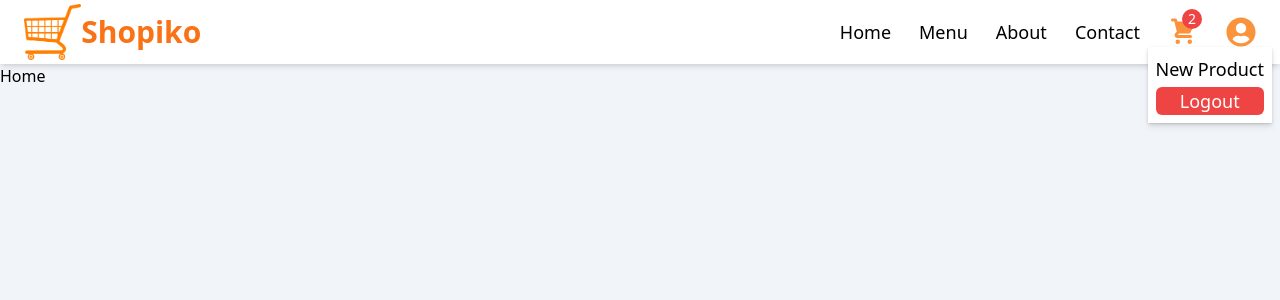
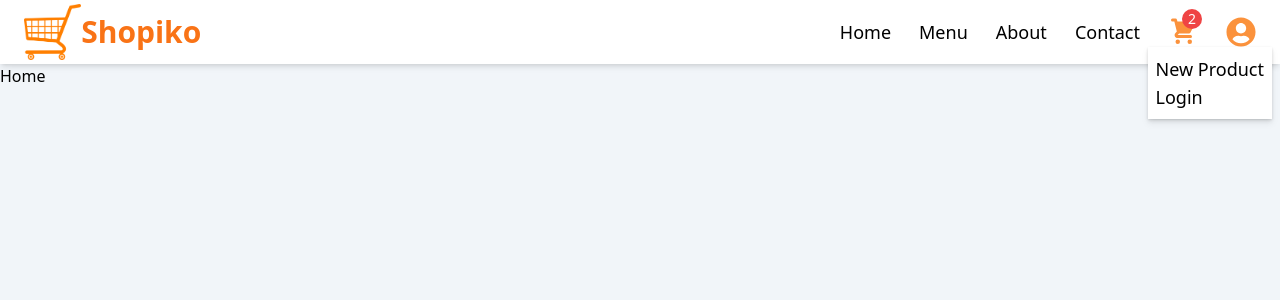
Before and after one commit to krishnadev7/ecom-app, a React (Vite) app in the folder frontend/: page / in a window 1280 px wide. Both pictures are taken after a click on the element 1241 px from the left and 32 px from the top of the page. Shown: the top 300 px of the page. Built offline with nearby package versions, Linux system fonts and the light colour scheme; no server answers.

Commit message:
added logout redux & implemented in header logout button

```diff
--- a/frontend/src/components/Header.jsx
+++ b/frontend/src/components/Header.jsx
@@ -3,17 +3,27 @@ import logo from '../assets/cart.png';
 import { HiShoppingCart } from 'react-icons/hi';
 import { FaUserCircle } from 'react-icons/fa';
 import { useState } from 'react';
-import { useSelector } from 'react-redux';
+import { useDispatch, useSelector } from 'react-redux';
+import { logoutRedux } from '../redux/userSlice';
+import {toast} from 'react-hot-toast';
 
 const Header = () => {
+  const dispatch = useDispatch();
   const [showMenu, setShowMenu] = useState(false);
 
   const {user} = useSelector((state)=>state.user);
+  console.log(user);
 
   const handleChangeMenu = e => {
     e.preventDefault();
     setShowMenu(!showMenu);
   };
+
+  const handleLogout = ()  => {
+      dispatch(logoutRedux())
+      toast.success("Logout successfully..!")
+  }
+
   return (
     <header className='shadow-md fixed w-full h-16 px-4 md:px-6 z-50 bg-white'>
       <div className='flex items-center h-full justify-between'>
@@ -62,9 +72,9 @@ const Header = () => {
                     New Product
                   </p>
                 </Link>
-                {user ? (
-                  <Link to='logout'>
-                    <p className='whitespace-nowrap cursor-pointer bg-red-500 hover:bg-red-400 text-white rounded-md text-center mt-1'>Logout</p>
+                {user._id != '' ? (
+                  <Link to='login'>
+                    <p className='whitespace-nowrap cursor-pointer bg-red-500 hover:bg-red-400 text-white rounded-md text-center mt-1' onClick={handleLogout}>Logout</p>
                   </Link>
                 ) : (
                   <Link to='login'>
--- a/frontend/src/redux/userSlice.js
+++ b/frontend/src/redux/userSlice.js
@@ -2,11 +2,11 @@ import { createSlice } from '@reduxjs/toolkit';
 
 const initialState = {
   user: {
-    email: "",
-    firstName: "",
-    lastName: "",
-    profileImage: "",
-    _id: ""
+    email: '',
+    firstName: '',
+    lastName: '',
+    profileImage: '',
+    _id: '',
   },
 };
 
@@ -15,15 +15,22 @@ export const userSlice = createSlice({
   initialState,
   reducers: {
     loginRedux: (state, action) => {
-    //   console.log(action);
+      //   console.log(action);
       state.user._id = action.payload.data._id,
-      state.user.email = action.payload.data.email,
-      state.user.firstName = action.payload.data.firstName,
-      state.user.lastName = action.payload.data.lastName,
-      state.user.profileImage = action.payload.data.profileImage
+        state.user.email = action.payload.data.email,
+        state.user.firstName = action.payload.data.firstName,
+        state.user.lastName = action.payload.data.lastName,
+        state.user.profileImage = action.payload.data.profileImage;
+    },
+    logoutRedux: (state, action) => {
+      state.user._id = '',
+      state.user.email = '';
+      state.user.firstName = '';
+      state.user.lastName = '';
+      state.user.profileImage = '';
     },
   },
 });
 
-export const { loginRedux } = userSlice.actions;
+export const { loginRedux,logoutRedux } = userSlice.actions;
 export default userSlice.reducer;
```
